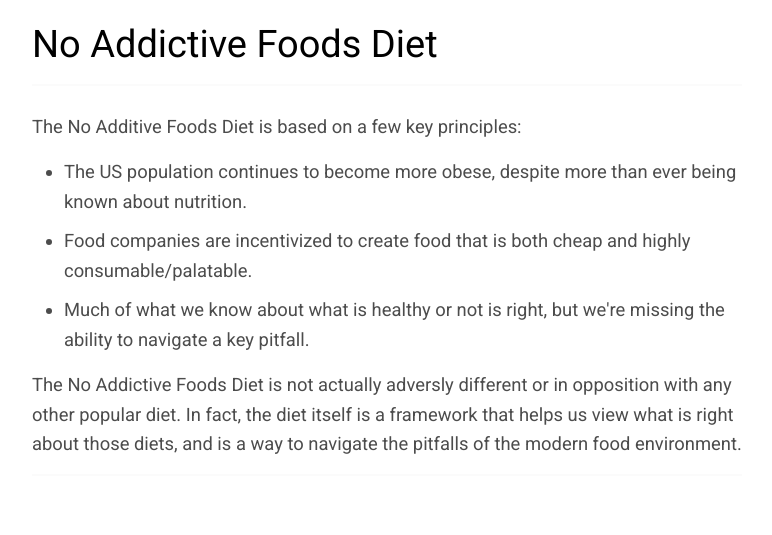
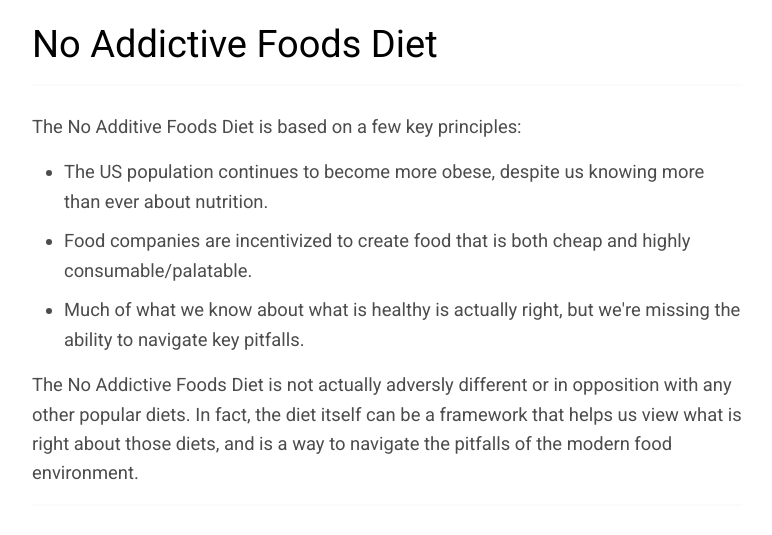
Before and after one commit to noaddictivefoods/noaddictivefoods.github.io, a plain HTML site: page index.html in a window 1280 px wide. Shown: the whole page, without its empty margins (253-1025 px from the left). Drawn offline with nearby package versions, Linux system fonts and the light colour scheme.

Commit message:
Minor edits to initial text.

```diff
--- a/index.html
+++ b/index.html
@@ -66,13 +66,13 @@
 <section class="main">
     <p>The No Additive Foods Diet is based on a few key principles:</p>
     <ul>
-        <li>The US population continues to become more obese, despite more than ever being known about nutrition.</li>
+        <li>The US population continues to become more obese, despite us knowing more than ever about nutrition.</li>
         <li>Food companies are incentivized to create food that is both cheap and highly consumable/palatable.</li>
-        <li>Much of what we know about what is healthy or not is right, but we're missing the ability to navigate a key
-            pitfall.</li>
+        <li>Much of what we know about what is healthy is actually right, but we're missing the ability to navigate key
+            pitfalls.</li>
     </ul>
-    <p>The No Addictive Foods Diet is not actually adversly different or in opposition with any other popular diet.
-        In fact, the diet itself is a framework that helps us view what is right about those diets, and is a way to
+    <p>The No Addictive Foods Diet is not actually adversly different or in opposition with any other popular diets.
+        In fact, the diet itself can be a framework that helps us view what is right about those diets, and is a way to
         navigate the pitfalls of the modern food environment.</p>
     </p>
     <!-- <h4>Minor Header</h4> -->
```
